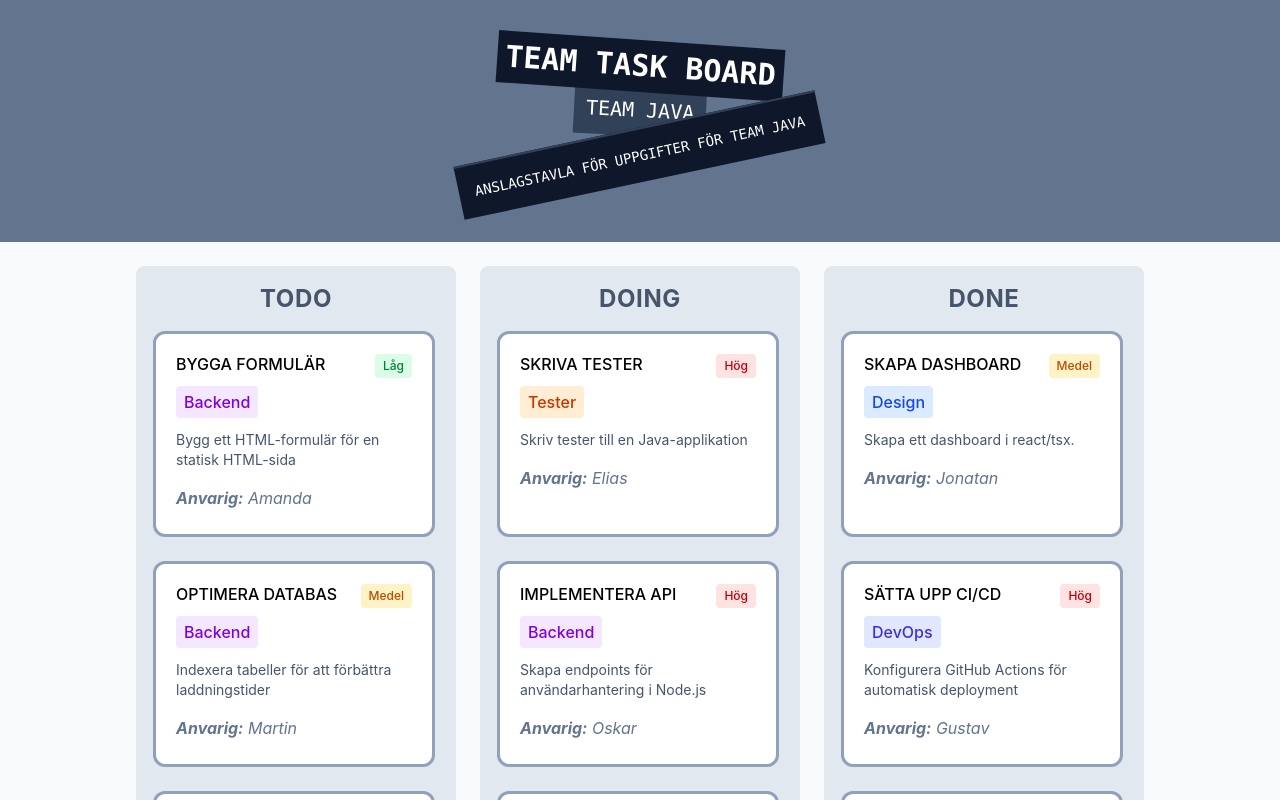
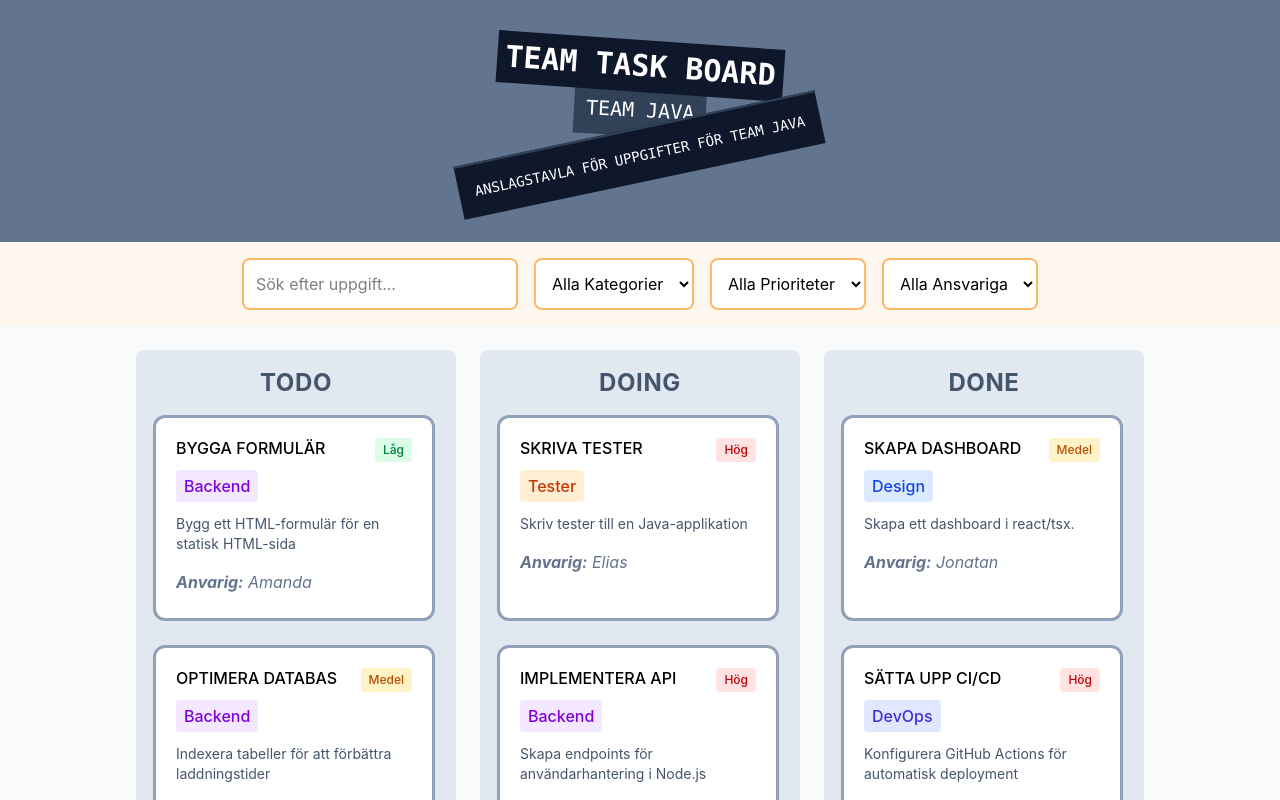
Before and after one commit to katttiger/task-board, a React (Vite) app in the folder task-board/: page / in a window 1280 px wide. Shown: the top 800 px of the page. Built offline with nearby package versions, Linux system fonts and the light colour scheme.

Commit message:
added search bar

```diff
--- a/task-board/src/App.tsx
+++ b/task-board/src/App.tsx
@@ -21,19 +21,45 @@ const App = () => {
     };
     setTaskId(taskId + 1);
     setTasks([...tasks, task]);
-    console.log(newTask);
-    console.log(tasks);
   };
 
-  const todolist = tasks.filter((task) => task.status === "todo");
-  const doinglist = tasks.filter((task) => task.status === "doing");
-  const donelist = tasks.filter((task) => task.status === "done");
+  const [filters, setFilters] = useState({
+    query: "",
+    category: "all",
+    assignee: "all",
+    priority: "all",
+  });
+
+  const handleFilterChange = (key: string, value: string) => {
+    setFilters((previousFilter) => ({ ...previousFilter, [key]: value }));
+  };
+
+  const filteredTasks = tasks.filter((task) => {
+    const matchesQuery =
+      task.title.toLowerCase().includes(filters.query.toLowerCase()) ||
+      task.description.toLowerCase().includes(filters.query.toLowerCase());
+    const matchesCat =
+      filters.category === "all" || task.category === filters.category;
+    const matchesPri =
+      filters.priority === "all" || task.priority === filters.priority;
+    const matchesAss =
+      filters.assignee === "all" || task.assignee === filters.assignee;
+
+    return matchesQuery && matchesCat && matchesPri && matchesAss;
+  });
+
+  const todolist = filteredTasks.filter((task) => task.status === "todo");
+  const doinglist = filteredTasks.filter((task) => task.status === "doing");
+  const donelist = filteredTasks.filter((task) => task.status === "done");
 
   return (
     <div>
       <Header></Header>
       <main>
-        {/* <SearchBar></SearchBar> */}
+        <SearchBar
+          filters={filters}
+          onFilterChange={handleFilterChange}
+        ></SearchBar>
         <div className="flex flex-col md:flex-row justify-center gap-6 p-6 bg-slate-50 min-h-screen">
           <Column title="Todo">
             {todolist.map((item) => (
--- a/task-board/src/components/NewTaskForm.tsx
+++ b/task-board/src/components/NewTaskForm.tsx
@@ -7,6 +7,7 @@ import { categories } from "../data/categories";
 type TaskFormProps = {
   onAddTask: (task: NewTask) => void;
 };
+
 
 const NewTaskForm = ({ onAddTask }: TaskFormProps) => {
   const [title, setTitle] = useState("");
--- a/task-board/src/components/SearchBar.tsx
+++ b/task-board/src/components/SearchBar.tsx
@@ -1,59 +1,58 @@
-import { useState } from "react";
-import type { Task } from "../types/Task";
+import React, { useState, type ChangeEvent } from "react";
 import { categories } from "../data/categories";
+import { assignees } from "../data/assignees";
+import type { Priority } from "../types/Priority";
 
-const SearchBar = () => {
+type SearchBarProps = {
+  filters: {
+    query: string;
+    category: string;
+    assignee: string;
+    priority: string;
+  };
+  onFilterChange: (filter: string, filterValue: string) => void;
+};
+const SearchBar = ({ filters, onFilterChange }: SearchBarProps) => {
   return (
-    <div className="bg-yellow-100 p-3 flex">
-      <section>
-        <form>
-          <label htmlFor="title" className="bg-orange-100">
-            Uppgift
-          </label>
+    <div className="w-full flex flex-wrap justify-center gap-4 p-4 bg-orange-50">
       <input
         type="text"
-            placeholder="Title"
-            className="border-black border-1 bg-white rounded"
-          ></input>
+        placeholder="Sök efter uppgift..."
+        className="p-3 border-2 border-orange-300 rounded-lg focus:outline-none focus:ring-2 focus:ring-orange-400 bg-white"
+        value={filters.query}
+        onChange={(e) => onFilterChange("query", e.target.value)}
+      />
 
-          <div className="p-3">
-            <label htmlFor="priority" className="bg-orange-100">
-              Prioritet
-            </label>
       <select
-              id="priority"
-              className="border-black border-1 bg-white rounded"
+        className="p-3 border-2 border-orange-300 rounded-lg bg-white"
+        value={filters.category}
+        onChange={(e) => onFilterChange("category", e.target.value)}
       >
-              <option>Låg</option>
-              <option>Medel</option>
-              <option>Hög</option>
-            </select>
-          </div>
-
-          <div className="p-3">
-            <label htmlFor="category" className="bg-orange-100">
-              Kategori
-            </label>
-            <select
-              id="category"
-              className="border-black border-1 bg-white rounded"
-            >
-              {categories.map((category) => (
-                <option key={category.key} value={category.value}>
-                  {category.value}
+        <option value="all">Alla Kategorier</option>
+        {categories.map((cat) => (
+          <option key={cat.key} value={cat.value}>
+            {cat.value}
           </option>
         ))}
       </select>
-          </div>
 
-          <div className="p-3">
-            <label htmlFor="assignee" className="bg-orange-100">
-              Ansvarig
-            </label>
       <select
-              id="assignee"
-              className="border-black border-1 bg-white rounded"
+        className="p-3 border-2 border-orange-300 rounded-lg bg-white"
+        value={filters.priority}
+        onChange={(e) => onFilterChange("priority", e.target.value)}
       >
+        <option value="all">Alla Prioriteter</option>
+        <option value="Låg">Låg</option>
+        <option value="Medel">Medel</option>
+        <option value="Hög">Hög</option>
+      </select>
+
+      <select
+        className="p-3 border-2 border-orange-300 rounded-lg bg-white"
+        value={filters.assignee}
+        onChange={(e) => onFilterChange("assignee", e.target.value)}
+      >
+        <option value="all">Alla Ansvariga</option>
         {assignees.map((person) => (
           <option key={person.key} value={person.value}>
             {person.value}
@@ -61,9 +60,6 @@ const SearchBar = () => {
         ))}
       </select>
     </div>
-        </form>
-      </section>
-    </div>
   );
 };
 
```
Lines whose indentation alone changed are shown as unchanged.
